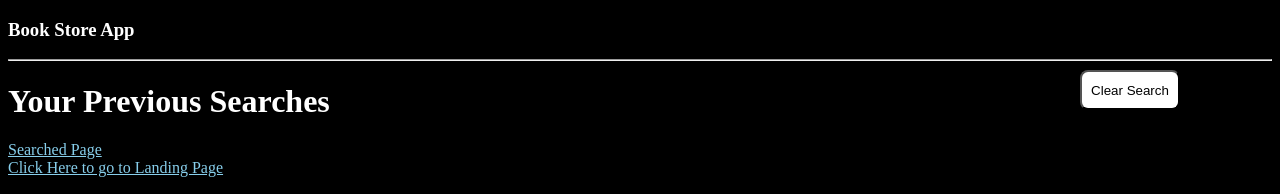
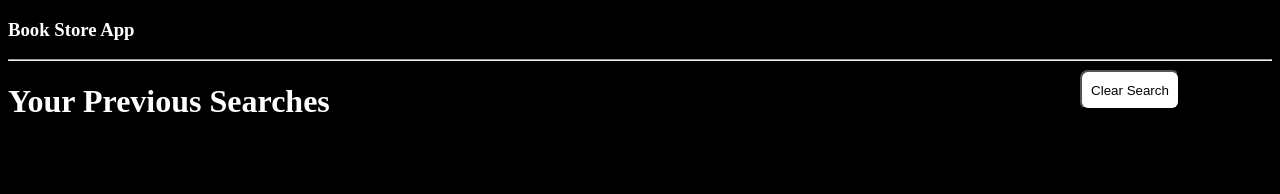
Before and after one commit to smiritimis2/recentmod3, a plain HTML site: page history.html in a window 1280 px wide. Drawn offline with Linux system fonts and the light colour scheme; no server answers.

Commit message:
Update history.html

```diff
--- a/history.html
+++ b/history.html
@@ -67,9 +67,9 @@ hr{
     <hr>
     <h1>Your Previous Searches</h1>
     <button id="clr">Clear Search</button>
-<a href="./searched.html">Searched Page</a>
+
 <br>
-<a href="./index.html">Click Here to go to Landing Page</a>
+
     <div id="main"></div>
     <div id="mini"></div>
 </body>
```
